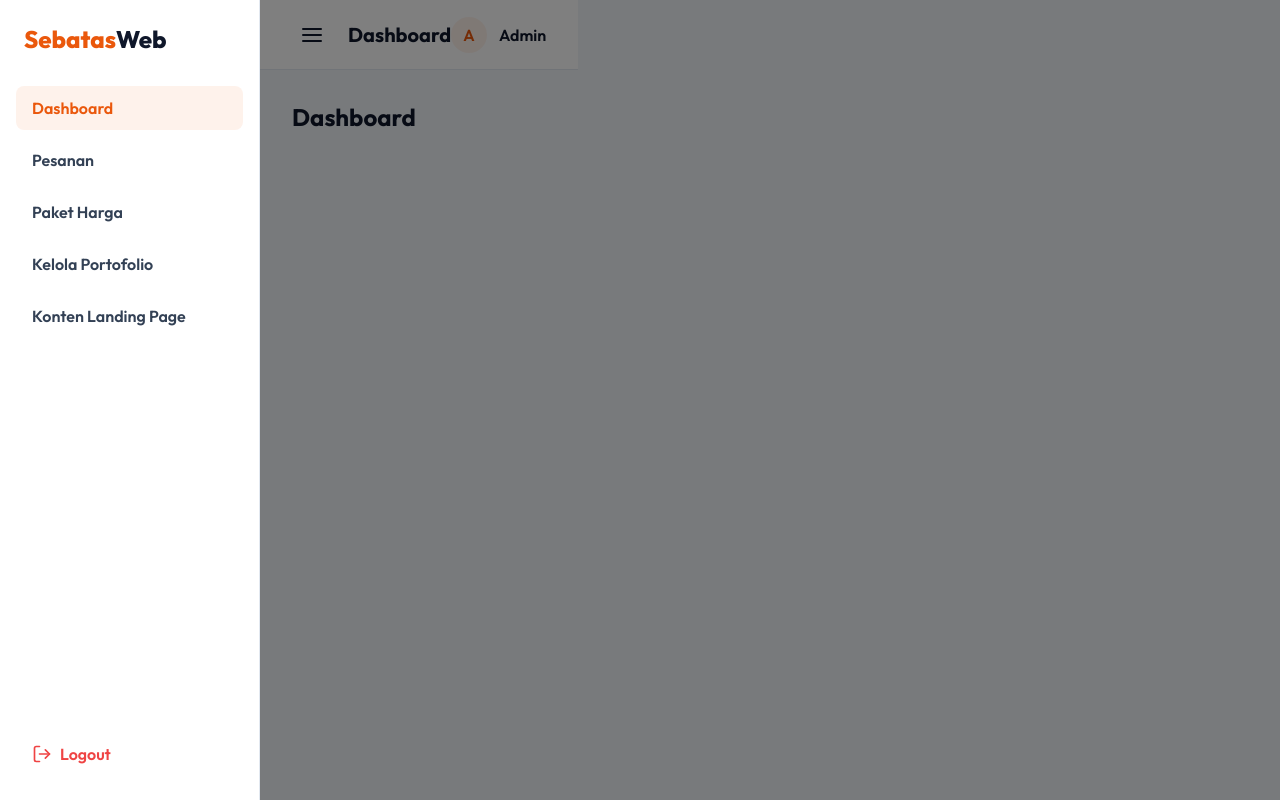
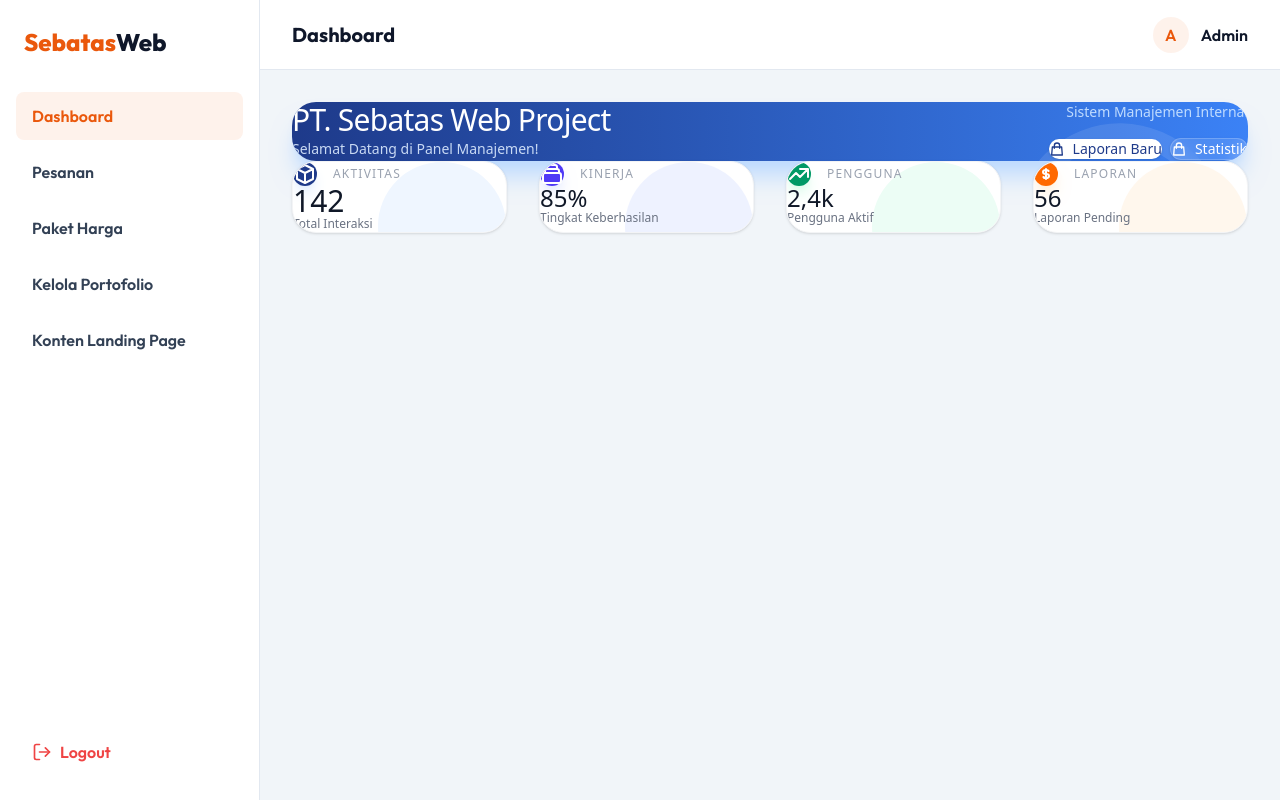
Before and after one commit to FirdausyTama/SebatasWeb, a Next.js app: page /admin/dashboard in a window 1280 px wide. Built offline with nearby package versions, Linux system fonts and the light colour scheme; no server answers.

Commit message:
feat: initialize global CSS, admin layout, and core UI components with a custom branding theme

```diff
--- a/src/app/(admin)/admin/(dashboard)/dashboard/page.tsx
+++ b/src/app/(admin)/admin/(dashboard)/dashboard/page.tsx
@@ -1,8 +1,108 @@
 export default function AdminDashboard() {
   return (
-    <div>
-      <h2>Dashboard</h2>
-      {/* Konten akan ditambahkan di sini */}
+    <div className="space-y-6 md:space-y-10 relative z-10 font-sans">
+
+      {/* Hero Banner */}
+      <div className="bg-gradient-to-r from-rns-blue to-rns-light rounded-3xl p-6 md:p-8 text-white shadow-xl shadow-blue-200 relative overflow-hidden flex flex-col md:flex-row md:items-center justify-between gap-6 mb-2">
+        <div className="absolute right-0 top-0 p-8 transform rotate-12 opacity-10 pointer-events-none">
+          <svg className="w-64 h-64" fill="currentColor" viewBox="0 0 24 24"><path d="M12,2A10,10 0 0,0 2,12A10,10 0 0,0 12,22A10,10 0 0,0 22,12A10,10 0 0,0 12,2M12,4A8,8 0 0,1 20,12A8,8 0 0,1 12,20A8,8 0 0,1 4,12A8,8 0 0,1 12,4M12,6A6,6 0 0,0 6,12A6,6 0 0,0 12,18A6,6 0 0,0 18,12A6,6 0 0,0 12,6M12,8A4,4 0 0,1 16,12A4,4 0 0,1 12,16A4,4 0 0,1 8,12A4,4 0 0,1 12,8Z"/></svg>
+        </div>
+
+        <div className="relative z-10">
+          <h1 className="text-2xl md:text-3xl font-medium tracking-tight mb-2">PT. Sebatas Web Project</h1>
+          <p className="text-blue-100 text-xs md:text-sm font-normal opacity-90 leading-relaxed max-w-xl">Selamat Datang di Panel Manajemen!</p>
+        </div>
+
+        <div className="relative z-10 flex flex-col md:items-end gap-4 mt-4 md:mt-0">
+          <div className="text-left md:text-right">
+            <div className="text-blue-200 text-sm font-medium mt-1">Sistem Manajemen Internal</div>
+          </div>
+          <div className="flex items-center gap-2">
+            <button className="px-4 py-2 bg-white text-rns-blue rounded-xl font-medium hover:bg-blue-50 transition-all shadow-sm flex items-center gap-2 text-xs md:text-sm">
+              <svg className="w-4 h-4" fill="none" stroke="currentColor" viewBox="0 0 24 24"><path strokeLinecap="round" strokeLinejoin="round" strokeWidth="2" d="M16 11V7a4 4 0 00-8 0v4M5 9h14l1 12H4L5 9z"></path></svg>
+              Laporan Baru
+            </button>
+            <button className="px-4 py-2 bg-white/10 text-white border border-white/20 rounded-xl font-medium hover:bg-white/20 transition-all shadow-sm flex items-center gap-2 text-xs md:text-sm backdrop-blur-sm">
+              <svg className="w-4 h-4" fill="none" stroke="currentColor" viewBox="0 0 24 24"><path strokeLinecap="round" strokeLinejoin="round" strokeWidth="2" d="M16 11V7a4 4 0 00-8 0v4M5 9h14l1 12H4L5 9z"></path></svg>
+              Statistik
+            </button>
+          </div>
+        </div>
+      </div>
+
+      {/* Primary KPI Grid (Big Premium Cards) */}
+      <div className="grid grid-cols-1 sm:grid-cols-2 lg:grid-cols-4 gap-4 md:gap-8">
+
+        {/* Card 1 */}
+        <div className="bg-white p-6 rounded-3xl shadow-sm border border-gray-100 relative overflow-hidden group hover:shadow-xl hover:-translate-y-1 transition-all duration-300 cursor-default">
+          <div className="absolute right-0 top-0 w-32 h-32 bg-blue-50 rounded-full -mr-16 -mt-16 transition-transform group-hover:scale-110"></div>
+          <div className="relative z-10 flex flex-col h-full">
+            <div className="flex items-center gap-4 mb-4">
+              <div className="p-3 rounded-2xl bg-rns-blue text-white shadow-lg shadow-blue-100">
+                <svg className="w-6 h-6" fill="none" stroke="currentColor" viewBox="0 0 24 24"><path strokeLinecap="round" strokeLinejoin="round" strokeWidth="2" d="M20 7l-8-4-8 4m16 0l-8 4m8-4v10l-8 4m0-10L4 7m8 4v10M4 7v10l8 4"></path></svg>
+              </div>
+              <span className="text-xs font-normal text-gray-400 uppercase tracking-widest">Aktivitas</span>
+            </div>
+            <div className="mt-auto">
+              <h3 className="text-3xl font-medium text-gray-900 leading-none mb-1">142</h3>
+              <p className="text-gray-500 text-xs font-normal">Total Interaksi</p>
+            </div>
+          </div>
+        </div>
+
+        {/* Card 2 */}
+        <div className="bg-white p-6 rounded-3xl shadow-sm border border-gray-100 relative overflow-hidden group hover:shadow-xl hover:-translate-y-1 transition-all duration-300 cursor-default">
+          <div className="absolute right-0 top-0 w-32 h-32 bg-indigo-50 rounded-full -mr-16 -mt-16 transition-transform group-hover:scale-110"></div>
+          <div className="relative z-10 flex flex-col h-full">
+            <div className="flex items-center gap-4 mb-4">
+              <div className="p-3 rounded-2xl bg-indigo-600 text-white shadow-lg shadow-indigo-100">
+                <svg className="w-6 h-6" fill="none" stroke="currentColor" viewBox="0 0 24 24"><path strokeLinecap="round" strokeLinejoin="round" strokeWidth="2" d="M19 11H5m14 0a2 2 0 012 2v6a2 2 0 01-2 2H5a2 2 0 01-2-2v-6a2 2 0 012-2m14 0V9a2 2 0 00-2-2M5 11V9a2 2 0 012-2m0 0V5a2 2 0 012-2h6a2 2 0 012 2v2M7 7h10"></path></svg>
+              </div>
+              <span className="text-xs font-normal text-gray-400 uppercase tracking-widest">Kinerja</span>
+            </div>
+            <div className="mt-auto">
+              <h3 className="text-2xl font-medium text-gray-900 leading-none mb-1">85%</h3>
+              <p className="text-gray-500 text-xs font-normal">Tingkat Keberhasilan</p>
+            </div>
+          </div>
+        </div>
+
+        {/* Card 3 */}
+        <div className="bg-white p-6 rounded-3xl shadow-sm border border-gray-100 relative overflow-hidden group hover:shadow-xl hover:-translate-y-1 transition-all duration-300 cursor-default">
+          <div className="absolute right-0 top-0 w-32 h-32 bg-emerald-50 rounded-full -mr-16 -mt-16 transition-transform group-hover:scale-110"></div>
+          <div className="relative z-10 flex flex-col h-full">
+            <div className="flex items-center gap-4 mb-4">
+              <div className="p-3 rounded-2xl bg-emerald-600 text-white shadow-lg shadow-emerald-100">
+                <svg className="w-6 h-6" fill="none" stroke="currentColor" viewBox="0 0 24 24"><path strokeLinecap="round" strokeLinejoin="round" strokeWidth="2" d="M13 7h8m0 0v8m0-8l-8 8-4-4-6 6"></path></svg>
+              </div>
+              <span className="text-xs font-normal text-gray-400 uppercase tracking-widest">Pengguna</span>
+            </div>
+            <div className="mt-auto">
+              <h3 className="text-2xl font-medium text-gray-900 leading-none mb-1">2,4k</h3>
+              <p className="text-gray-500 text-xs font-normal">Pengguna Aktif</p>
+            </div>
+          </div>
+        </div>
+
+        {/* Card 4 */}
+        <div className="bg-white p-6 rounded-3xl shadow-sm border border-gray-100 relative overflow-hidden group hover:shadow-xl hover:-translate-y-1 transition-all duration-300 cursor-default">
+          <div className="absolute right-0 top-0 w-32 h-32 bg-orange-50 rounded-full -mr-16 -mt-16 transition-transform group-hover:scale-110"></div>
+          <div className="relative z-10 flex flex-col h-full">
+            <div className="flex items-center gap-4 mb-4">
+              <div className="p-3 rounded-2xl bg-orange-500 text-white shadow-lg shadow-orange-100">
+                <svg className="w-6 h-6" fill="none" stroke="currentColor" viewBox="0 0 24 24"><path strokeLinecap="round" strokeLinejoin="round" strokeWidth="2" d="M12 8c-1.657 0-3 .895-3 2s1.343 2 3 2 3 .895 3 2-1.343 2-3 2m0-8c1.11 0 2.08.402 2.599 1M12 8V7m0 1v8m0 0v1m0-1c-1.11 0-2.08-.402-2.599-1M12 16V15m0 1H10m4 0h-2"></path></svg>
+              </div>
+              <span className="text-xs font-normal text-gray-400 uppercase tracking-widest">Laporan</span>
+            </div>
+            <div className="mt-auto">
+              <h3 className="text-2xl font-medium text-gray-900 leading-none mb-1">56</h3>
+              <p className="text-gray-500 text-xs font-normal">Laporan Pending</p>
+            </div>
+          </div>
+        </div>
+
+      </div>
+
     </div>
   );
 }
--- a/src/app/(admin)/admin/admin.css
+++ b/src/app/(admin)/admin/admin.css
@@ -6,6 +6,10 @@
     display: flex;
     font-family: inherit;
     overflow-x: hidden;
+}
+
+.admin-body-wrapper {
+    width: 100%;
 }
 
 .admin-login-container {
@@ -164,7 +168,7 @@
     cursor: pointer;
     padding: 8px;
     border-radius: 8px;
-    display: flex;
+    display: none; /* Sembunyikan tombol di desktop */
     align-items: center;
     justify-content: center;
 }
@@ -190,6 +194,7 @@
     opacity: 0;
     pointer-events: none;
     transition: opacity 0.3s;
+    display: none; /* Sembunyikan di desktop */
 }
 
 .sidebar-overlay.show {
@@ -214,6 +219,14 @@
 
     .admin-close-btn {
         display: block;
+    }
+
+    .admin-menu-btn {
+        display: flex; /* Kembalikan tombol menu di layar kecil */
+    }
+
+    .sidebar-overlay {
+        display: block; /* Munculkan overlay hanya di layar kecil */
     }
 }
 
--- a/src/app/(public)/kontak/KontakSection.tsx
+++ b/src/app/(public)/kontak/KontakSection.tsx
@@ -1,5 +1,6 @@
 "use client";
 
+import Image from "next/image";
 import "./kontak.css";
 
 export default function KontakSection() {
@@ -8,10 +9,13 @@ export default function KontakSection() {
       <div className="container">
         <div className="cta-container scroll-reveal">
           <div className="cta-mascot">
-            <img
+            <Image
               src="/assets/images/foxmikir.png"
               alt="Mascot SebatasWeb"
+              width={250}
+              height={250}
               className="cta-mascot-img"
+              loading="lazy"
             />
           </div>
           <div className="cta-text">
--- a/src/app/globals.css
+++ b/src/app/globals.css
@@ -1,19 +1,36 @@
+@import "tailwindcss";
+
+@theme {
+    --color-rns-blue: #1e3a8a;
+    --color-rns-light: #3b82f6;
+    --color-rns-gray: #EEEEEE;
+    --color-rns-text: #706f6c;
+}
+
 /* ==========================================================================
    Base Styles & Variables (Redesigned: Orange & Teal)
    ========================================================================== */
 :root {
-    --primary: #ea580c;          /* Orange/Fox 600 */
-    --primary-hover: #c2410c;    /* Orange/Fox 700 */
+    --primary: #ea580c;
+    /* Orange/Fox 600 */
+    --primary-hover: #c2410c;
+    /* Orange/Fox 700 */
     --primary-light: rgba(234, 88, 12, 0.08);
-    --secondary: #f97316;        /* Orange/Fox 500 */
-    --secondary-hover: #ea580c;  /* Orange/Fox 600 */
+    --secondary: #f97316;
+    /* Orange/Fox 500 */
+    --secondary-hover: #ea580c;
+    /* Orange/Fox 600 */
     --secondary-light: rgba(249, 115, 22, 0.08);
-    --dark: #0f172a;             /* Slate 900 */
-    --dark-muted: #334155;       /* Slate 700 */
-    --light-gray: #f8fafc;       /* Slate 50 */
-    --text-muted: #64748b;       /* Slate 500 */
+    --dark: #0f172a;
+    /* Slate 900 */
+    --dark-muted: #334155;
+    /* Slate 700 */
+    --light-gray: #f8fafc;
+    /* Slate 50 */
+    --text-muted: #64748b;
+    /* Slate 500 */
     --white: #ffffff;
-    --shadow-sm: 0 1px 3px rgba(0,0,0,0.05);
+    --shadow-sm: 0 1px 3px rgba(0, 0, 0, 0.05);
     --shadow-md: 0 4px 6px -1px rgba(15, 23, 42, 0.05), 0 2px 4px -1px rgba(15, 23, 42, 0.03);
     --shadow-lg: 0 12px 20px -3px rgba(234, 88, 12, 0.08), 0 4px 6px -2px rgba(234, 88, 12, 0.03);
     --transition: all 0.3s cubic-bezier(0.4, 0, 0.2, 1);
@@ -337,8 +354,13 @@ body {
     transition: var(--transition);
 }
 
-.hamburger::before { top: -6px; }
-.hamburger::after { bottom: -6px; }
+.hamburger::before {
+    top: -6px;
+}
+
+.hamburger::after {
+    bottom: -6px;
+}
 
 /* ==========================================================================
    Footer Section
@@ -484,7 +506,7 @@ body {
         gap: 32px;
     }
 
-    .footer-grid > div:first-child {
+    .footer-grid>div:first-child {
         grid-column: span 2;
     }
 
@@ -687,6 +709,7 @@ body {
         transform: translateY(100px);
         opacity: 0;
     }
+
     to {
         transform: translateY(0);
         opacity: 1;
@@ -698,6 +721,7 @@ body {
         transform: translateX(125%);
         opacity: 0;
     }
+
     to {
         transform: translateX(0);
         opacity: 1;
@@ -717,10 +741,21 @@ body {
     transform: translateY(0);
 }
 
-.reveal-delay-1 { transition-delay: 0.1s; }
-.reveal-delay-2 { transition-delay: 0.2s; }
-.reveal-delay-3 { transition-delay: 0.3s; }
-.reveal-delay-4 { transition-delay: 0.4s; }
+.reveal-delay-1 {
+    transition-delay: 0.1s;
+}
+
+.reveal-delay-2 {
+    transition-delay: 0.2s;
+}
+
+.reveal-delay-3 {
+    transition-delay: 0.3s;
+}
+
+.reveal-delay-4 {
+    transition-delay: 0.4s;
+}
 
 /* Utility class for primary colored text */
 .text-primary {
--- a/src/app/not-found.tsx
+++ b/src/app/not-found.tsx
@@ -1,4 +1,5 @@
 import Link from "next/link";
+import Image from "next/image";
 
 export const metadata = {
   title: "404 - Halaman Tidak Ditemukan | SebatasWeb",
@@ -22,16 +23,18 @@ export default function NotFound() {
         position: "relative",
         animation: "float 6s ease-in-out infinite"
       }}>
-        <img
+        <Image
           src="/assets/images/foxsedih.png"
           alt="Rubah Sedih - Halaman Tidak Ditemukan"
+          width={280}
+          height={280}
           style={{
-            width: "280px",
             maxWidth: "100%",
             height: "auto",
             marginBottom: "10px",
             filter: "drop-shadow(0 15px 25px rgba(234, 88, 12, 0.2))"
           }}
+          loading="lazy"
         />
       </div>
 
--- a/src/components/FloatingPromo.tsx
+++ b/src/components/FloatingPromo.tsx
@@ -2,6 +2,7 @@
 
 import { useState, useEffect } from "react";
 import Link from "next/link";
+import Image from "next/image";
 
 export default function FloatingPromo() {
   const [isPromoVisible, setIsPromoVisible] = useState(false);
@@ -9,7 +10,7 @@ export default function FloatingPromo() {
   useEffect(() => {
     const timer = setTimeout(() => {
       setIsPromoVisible(true);
-    }, 5000); // Muncul setelah 20 detik
+    }, 5000); // Muncul setelah 5 detik
 
     return () => clearTimeout(timer);
   }, []);
@@ -32,11 +33,14 @@ export default function FloatingPromo() {
         &times;
       </button>
       <Link href="/harga" className="promo-link">
-        <img
+        <Image
           src="/assets/images/iklan-promo.gif"
           alt="Promo Spesial"
+          width={200}
+          height={200}
           className="promo-img"
           style={{ width: "100%", height: "auto", display: "block", borderRadius: "12px" }}
+          unoptimized={true} // For GIFs it is often best to leave unoptimized
         />
       </Link>
     </div>
--- a/src/components/admin/AdminLayoutWrapper.tsx
+++ b/src/components/admin/AdminLayoutWrapper.tsx
@@ -24,7 +24,11 @@ export default function AdminLayoutWrapper({ children }: { children: React.React
     return () => window.removeEventListener("resize", handleResize);
   }, []);
 
-  const toggleSidebar = () => setIsSidebarOpen(!isSidebarOpen);
+  const toggleSidebar = () => {
+    if (window.innerWidth <= 1024) {
+      setIsSidebarOpen(!isSidebarOpen);
+    }
+  };
   const closeSidebar = () => {
     if (window.innerWidth <= 1024) {
       setIsSidebarOpen(false);
```
